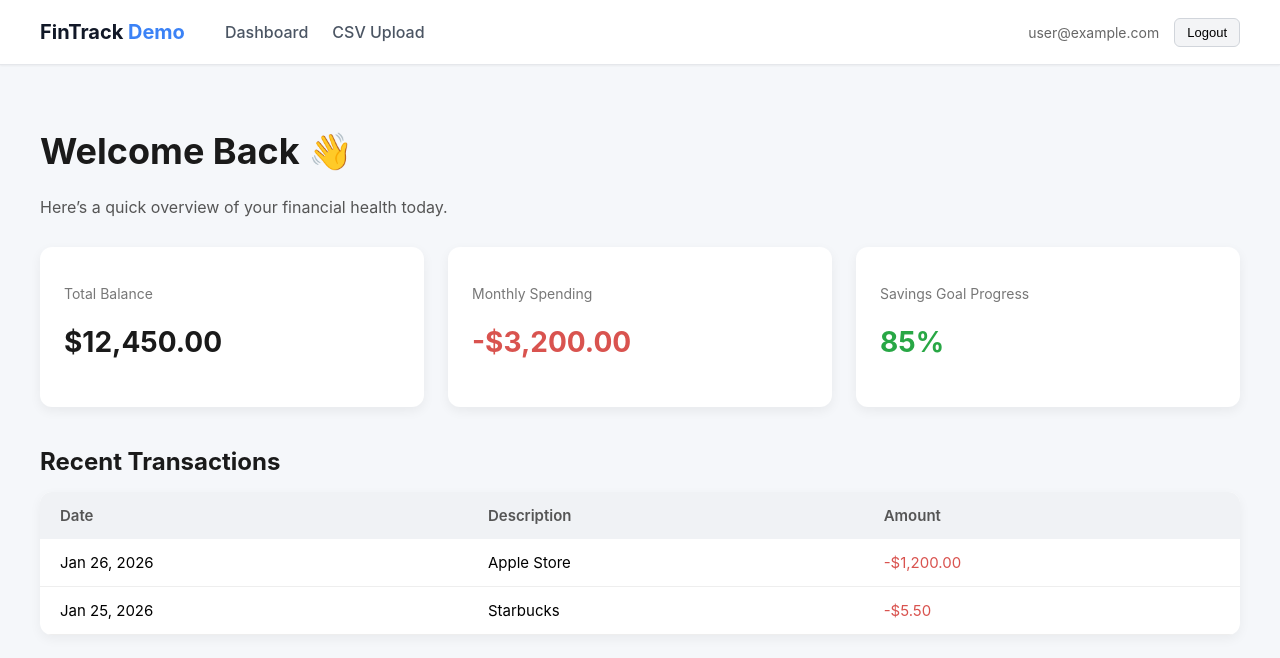
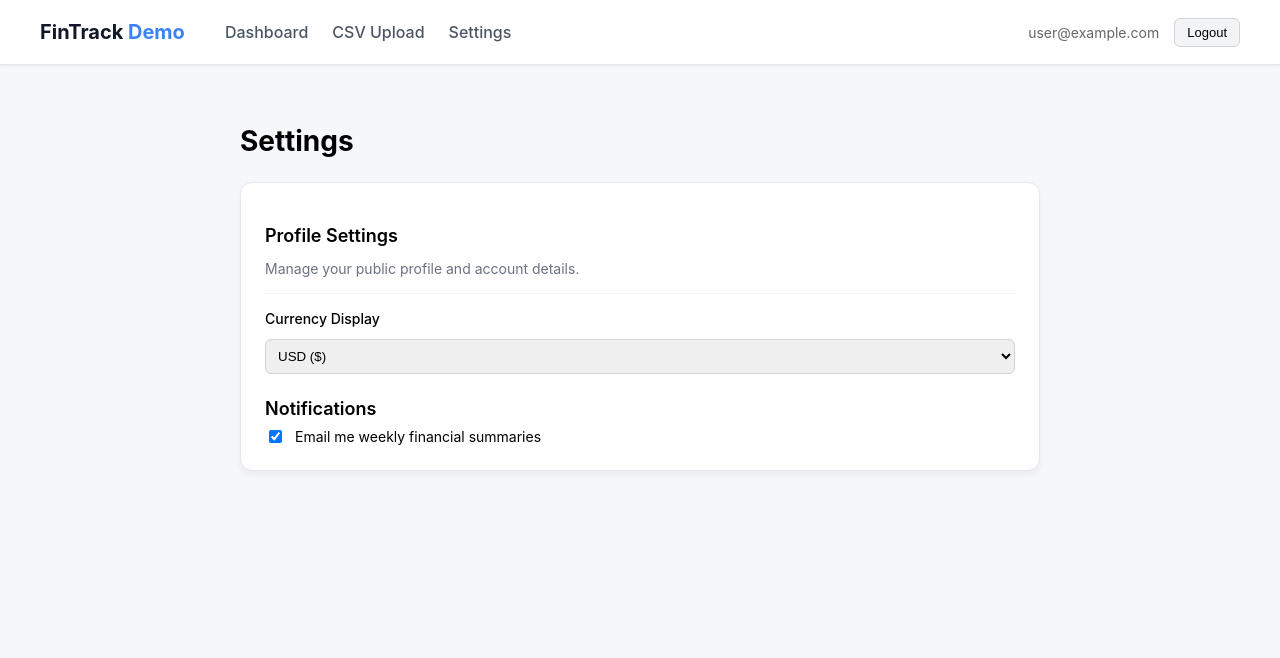
Before and after one commit to araltos/financial_app_demo, a React (Vite) app: page /settings in a window 1280 px wide. Before the commit this address led to /. Shown: the top 658 px of the page. Built offline with nearby package versions, Linux system fonts and the light colour scheme; no server answers; sample sign-in values are in the browser's storage.

Commit message:
feat: final frontend requirements complete

```diff
--- a/src/App.tsx
+++ b/src/App.tsx
@@ -6,6 +6,7 @@ import { auth } from './firebase';
 import Dashboard from './pages/Dashboard';
 import Upload from './pages/Upload';
 import Login from './pages/Login';
+import Settings from './pages/Settings';
 
 function App() {
   const [user, setUser] = useState<User | null>(null);
@@ -51,7 +52,8 @@ function App() {
               FinTrack <span style={{ color: '#3b82f6' }}>Demo</span>
             </div>
             <Link to="/" style={{ color: '#4b5563', marginRight: '24px', textDecoration: 'none', fontWeight: 500 }}>Dashboard</Link>
-            <Link to="/upload" style={{ color: '#4b5563', textDecoration: 'none', fontWeight: 500 }}>CSV Upload</Link>
+            <Link to="/upload" style={{ color: '#4b5563', marginRight: '24px', textDecoration: 'none', fontWeight: 500 }}>CSV Upload</Link>
+            <Link to="/settings" style={{ color: '#4b5563', textDecoration: 'none', fontWeight: 500 }}>Settings</Link>
 
             {/* User Profile & Logout */}
             <div style={{ marginLeft: 'auto', display: 'flex', alignItems: 'center', gap: '15px' }}>
@@ -76,6 +78,7 @@ function App() {
             <Routes>
               <Route path="/" element={<Dashboard />} />
               <Route path="/upload" element={<Upload />} />
+              <Route path="/settings" element={<Settings />} />
               <Route path="*" element={<Navigate to="/" />} />
             </Routes>
           </main>
--- /dev/null
+++ b/src/pages/Settings.tsx
@@ -0,0 +1,35 @@
+import React from 'react';
+
+const Settings: React.FC = () => {
+  return (
+    <div style={{ padding: '40px', maxWidth: '800px', margin: '0 auto' }}>
+      <h1 style={{ fontSize: '28px', fontWeight: 'bold', marginBottom: '24px' }}>Settings</h1>
+
+      <div style={{ backgroundColor: 'white', padding: '24px', borderRadius: '12px', boxShadow: '0 4px 6px rgba(0,0,0,0.05)', border: '1px solid #e5e7eb' }}>
+        <div style={{ marginBottom: '24px' }}>
+          <h3 style={{ fontSize: '18px', fontWeight: '600', marginBottom: '8px' }}>Profile Settings</h3>
+          <p style={{ color: '#6b7280', fontSize: '14px' }}>Manage your public profile and account details.</p>
+          <hr style={{ margin: '16px 0', border: '0', borderTop: '1px solid #f3f4f6' }} />
+          <div style={{ display: 'flex', flexDirection: 'column', gap: '12px' }}>
+            <label style={{ fontSize: '14px', fontWeight: '500' }}>Currency Display</label>
+            <select style={{ padding: '8px', borderRadius: '6px', border: '1px solid #d1d5db' }}>
+              <option>USD ($)</option>
+              <option>EUR (€)</option>
+              <option>GBP (£)</option>
+            </select>
+          </div>
+        </div>
+
+        <div>
+          <h3 style={{ fontSize: '18px', fontWeight: '600', marginBottom: '8px' }}>Notifications</h3>
+          <div style={{ display: 'flex', alignItems: 'center', gap: '10px' }}>
+            <input type="checkbox" defaultChecked />
+            <span style={{ fontSize: '14px' }}>Email me weekly financial summaries</span>
+          </div>
+        </div>
+      </div>
+    </div>
+  );
+};
+
+export default Settings;
```
